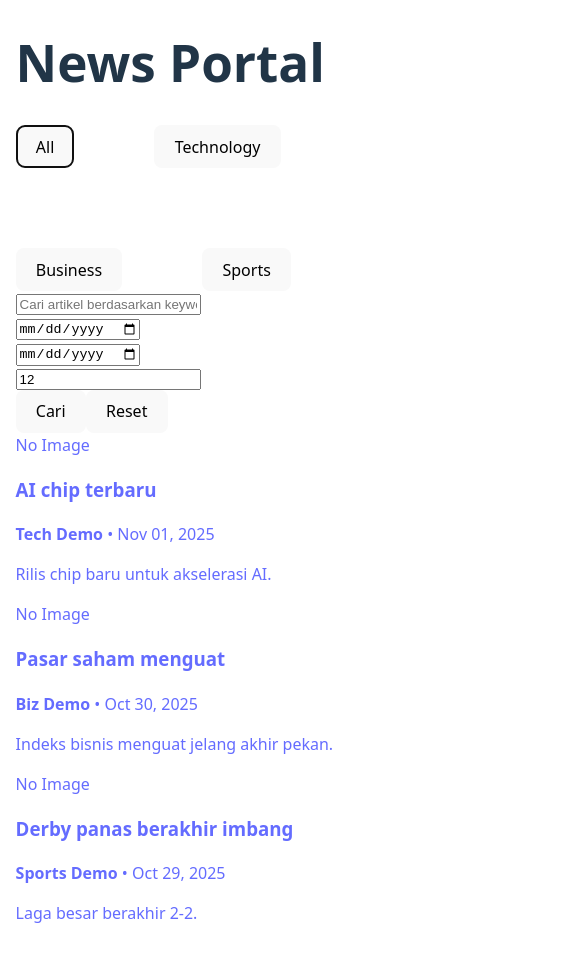
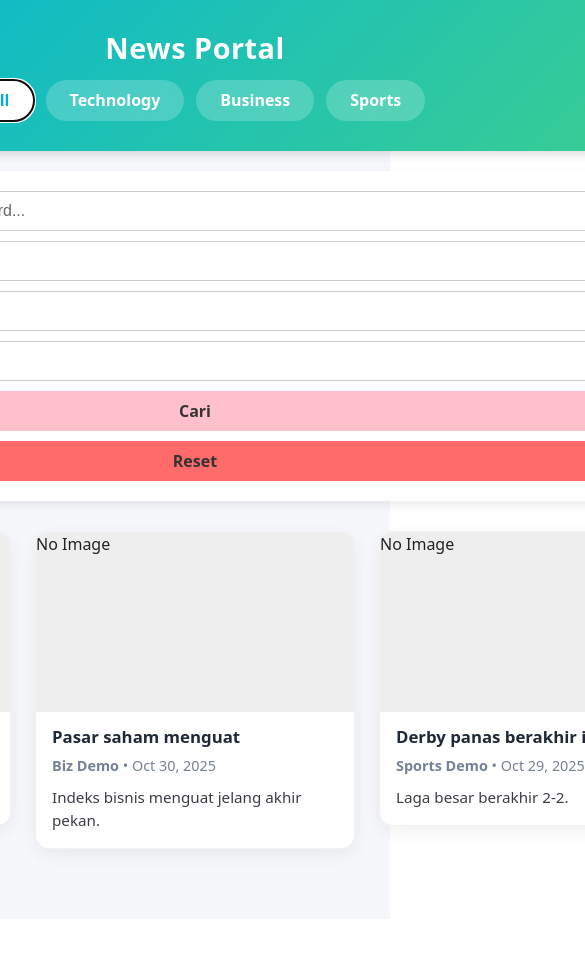
Before and after one commit to V4nzz/uts-pemweb-123140094, a React (Vite) app: page / in a window 390 px wide. Both pictures are taken after a click on the button "All". Shown: the top 957 px of the page, 585 px wide, since content can reach past the window. After the commit the page ends 919 px from the top, so only its background shows below. Built offline with nearby package versions, Linux system fonts and the light colour scheme.

Commit message:
Update App.css

```diff
--- a/src/App.css
+++ b/src/App.css
@@ -1,26 +1,241 @@
-body { margin: 0; font-family: system-ui, sans-serif; }
-.container { width: min(1000px, 92%); margin: 2rem auto;}
+/* ===== Reset & Base ===== */
+* { box-sizing: border-box; margin: 0; padding: 0; }
 
-.site-header{display: flex; justify-content: space-between; align-items: center; gap: 75rem;}
-.brand{margin: 0;}
-.navbar{display: flex; gap: 5rem; flex-wrap: wrap;}
-.tab{padding: .45rem .8rem; border-radius: 999px; border: 1px solid #ccc; background: #fff; cursor: pointer;}
-.tab.active{background: #eef;}
+body {
+  margin: 0;
+  font-family: "Poppins", system-ui, -apple-system, Segoe UI, Roboto, sans-serif;
+  background: #f5f7fa;
+  color: #222;
+  min-height: 100vh;
+}
 
-.search{display:flex;gap:.5rem;margin:1rem 0}
-.search input{padding:.5rem .6rem}
-.search button{padding:.5rem .8rem}
+/* ===== Header ===== */
+.header {
+  background: linear-gradient(135deg, #00b4d8, #3ecf8e);
+  color: #fff;
+  padding: 2rem 0 2.5rem;
+  border-bottom-left-radius: 50px;
+  border-bottom-right-radius: 50px;
+  box-shadow: 0 3px 10px rgba(0,0,0,.15);
+  text-align: center;
+}
+.header h1 { font-size: 2rem; margin-bottom: 1rem; letter-spacing: .5px; }
 
-.grid{display:grid;grid-template-columns:repeat(3,1fr);gap:1rem}
-.card{border:1px solid #ddd;border-radius:.75rem;overflow:hidden}
-.card img{width:100%;height:180px;object-fit:cover;display:block;background:#f5f5f5}
-.card-body{padding:.75rem}
-.card .title{margin:.2rem 0 0}
-.card .title a{color:#111;text-decoration:none}
-.card .title a:hover{color:#3355ff}
-.card .meta{margin:.2rem 0;color:#666;font-size:.9rem}
-@media (max-width:900px){.grid{grid-template-columns:repeat(2,1fr)}}
-@media (max-width:600px){.grid{grid-template-columns:1fr}}
+/* Aliases: dukung dua versi class dari Header.jsx */
+.tabs, .navbar {
+  display: flex;
+  justify-content: center;
+  gap: 10px;
+  flex-wrap: wrap;
+}
+.tab, .nav-item {
+  padding: .6rem 1.5rem;
+  background: rgba(255,255,255,.2);
+  color: #fff;
+  border: none;
+  border-radius: 25px;
+  font-weight: 600;
+  cursor: pointer;
+  transition: all .25s ease;
+}
+.tab:hover, .nav-item:hover { background: rgba(255,255,255,.35); transform: translateY(-2px); }
+.tab.active, .nav-item.active { background: #fff; color: #00a8e8; }
 
-.search{display:grid;grid-template-columns:repeat(5,1fr) auto;gap:.75rem;align-items:end;margin:1rem 0}
-.search input{padding:.6rem .7rem;border:1px solid #ccc;border-radius:.6rem}
+/* ===== Container ===== */
+.container {
+  max-width: 1200px;
+  margin: 0 auto;          /* center */
+  padding: 0 1.5rem;
+}
+
+/* ===== Search Form (sesuai SearchForm.jsx) ===== */
+.search-form-container {
+  margin: 2rem auto 1.5rem;
+  display: flex;
+  justify-content: center;
+  width: 100%;
+}
+.search-form {
+  display: flex;
+  justify-content: center;
+  align-items: center;
+  flex-wrap: wrap;
+  gap: 12px;
+  max-width: 900px;
+  width: 100%;
+  background: #fff;
+  padding: 18px 20px;
+  border-radius: 50px;
+  box-shadow: 0 4px 12px rgba(0, 0, 0, 0.1);
+}
+.search-input-group input,
+.date-input-group input {
+  width: 100%;
+}
+.search-form input,
+.search-form select {
+    background-color: #fff;
+    color: #000;
+    border: 1px solid #ccc;
+    border-radius: 8px;
+    padding: 12px 15px;
+    font-size: 16px;
+    transition: all 0.3s ease;
+}
+
+.search-form input::placeholder {
+    color: #666;
+}
+
+.search-form input:focus {
+    outline: none;
+    border-color: #6c63ff;    /* warna ungu lembut saat fokus */
+    box-shadow: 0 0 0 3px rgba(108, 99, 255, 0.2);
+}
+
+.search-form button {
+  background: #ffc0cb; color:#333; border:none; font-weight:600; cursor:pointer;
+}
+.search-form button:hover { background:#ffb6c1; }
+.clear-all-btn { background:#ff6b6b !important; color:#fff; }
+.clear-all-btn:hover { background:#e55a5a !important; }
+
+/* ===== Grid Artikel (sesuai DataTable.jsx) ===== */
+.articles-list {
+  display: grid;
+  grid-template-columns: repeat(auto-fit, minmax(300px,1fr));
+  gap: 1.25rem;
+  max-width: 1200px;
+  margin: 1.25rem auto 2rem;
+  padding: 0 1.5rem;
+  align-items: start;
+}
+
+/* ===== Kartu (sesuai DetailCard.jsx) ===== */
+.article-card {
+  background: #fff;
+  border-radius: 14px;
+  overflow: hidden;
+  box-shadow: 0 6px 18px rgba(0,0,0,.06);
+  border: 1px solid rgba(0,0,0,.05);
+  text-decoration: none;
+  color: inherit;
+  transition: transform .18s ease, box-shadow .18s ease;
+}
+.article-card:hover { transform: translateY(-3px); box-shadow: 0 10px 22px rgba(0,0,0,.10); }
+
+.card-image-container { height: 180px; background:#eee; overflow: hidden; }
+.card-image { width:100%; height:100%; object-fit:cover; }
+
+.card-content { padding: 14px 16px 16px; }
+.card-content h3 {
+  margin: 0 0 6px;
+  font-size: 1.05rem; font-weight: 700; line-height: 1.35; color:#1f2937;
+  display: -webkit-box; -webkit-line-clamp: 2; -webkit-box-orient: vertical; overflow: hidden;
+}
+.card-source-date { margin: 0 0 10px; font-size: .9rem; color:#768196; }
+.card-description  {
+  margin: 0; font-size: .95rem; color:#3a3d45; line-height: 1.5;
+  display: -webkit-box; -webkit-line-clamp: 3; -webkit-box-orient: vertical; overflow: hidden;
+}
+
+/* ===== Skeleton & Sentinel ===== */
+.sentinel { height: 1px; }
+.skeleton-list { /* dipakai skeleton agar berperilaku seperti grid artikel */
+  display:grid; grid-template-columns: repeat(auto-fit,minmax(300px,1fr));
+  gap: 1.25rem; max-width:1200px; margin: 1.25rem auto; padding: 0 1.5rem;
+}
+.skeleton-card {
+  background:#fff; border-radius:14px; overflow:hidden;
+  box-shadow:0 6px 18px rgba(0,0,0,.06); border:1px solid rgba(0,0,0,.05);
+}
+
+/* ===== Status & Error ===== */
+.status-message {
+  text-align: center; padding: 30px; font-size: 1.1em; color:#444;
+  background:#fff; border-radius:12px; box-shadow:0 2px 6px rgba(0,0,0,.06);
+  max-width:1000px; margin: 20px auto;
+}
+
+/* ===== Responsive tweaks ===== */
+@media (max-width: 768px) {
+  .header h1 { font-size: 1.8rem; }
+  .search-form { padding: 14px; gap: 10px; }
+  .search-input-group, .date-input-group, .search-form button, .clear-all-btn { width: 100%; }
+}
+
+body {
+  display: flex;
+  flex-direction: column;
+  align-items: center;
+}
+
+.header {
+  padding-bottom: 30px;
+}
+.search-form-container {
+  margin-top: 20px;
+  margin-bottom: 30px;
+}
+.articles-list {
+  width: 100%;
+  max-width: 1100px; /* atau 1200px kalau ingin lebih lebar */
+  margin: 0 auto;
+  padding-left: 20px;
+  padding-right: 20px;
+  box-sizing: border-box;
+  margin-bottom: 60px;
+}
+
+/* Pastikan header betul-betul center */
+.header h1 {
+  text-align: center;
+}
+
+.navbar {
+  display: flex;
+  justify-content: center;
+  flex-wrap: wrap;
+  gap: 12px;
+}
+
+/* Rapiin search bar tengah */
+.search-form {
+  display: flex;
+  justify-content: center;
+  align-items: center;
+  flex-wrap: wrap;
+  gap: 10px;
+  padding: 20px;
+  background: white;
+  border-radius: 12px;
+  box-shadow: 0 4px 10px rgba(0, 0, 0, 0.08);
+}
+
+/* Biar input dan tombol punya tinggi & spacing seimbang */
+.search-form input {
+  height: 40px;
+  padding: 0 12px;
+}
+
+.search-form button,
+.clear-all-btn {
+  height: 40px;
+  padding: 0 16px;
+  border-radius: 10px;
+}
+
+/* Grid berita pas di tengah dan seimbang */
+.articles-list {
+  display: grid;
+  grid-template-columns: repeat(auto-fit, minmax(320px, 1fr));
+  gap: 24px;
+  justify-items: center; /* pastikan isi grid center */
+}
+
+/* Supaya kartu artikel tetap proporsional */
+.article-card {
+  width: 100%;
+  max-width: 360px;
+  margin-bottom: 10px;
+}
```
